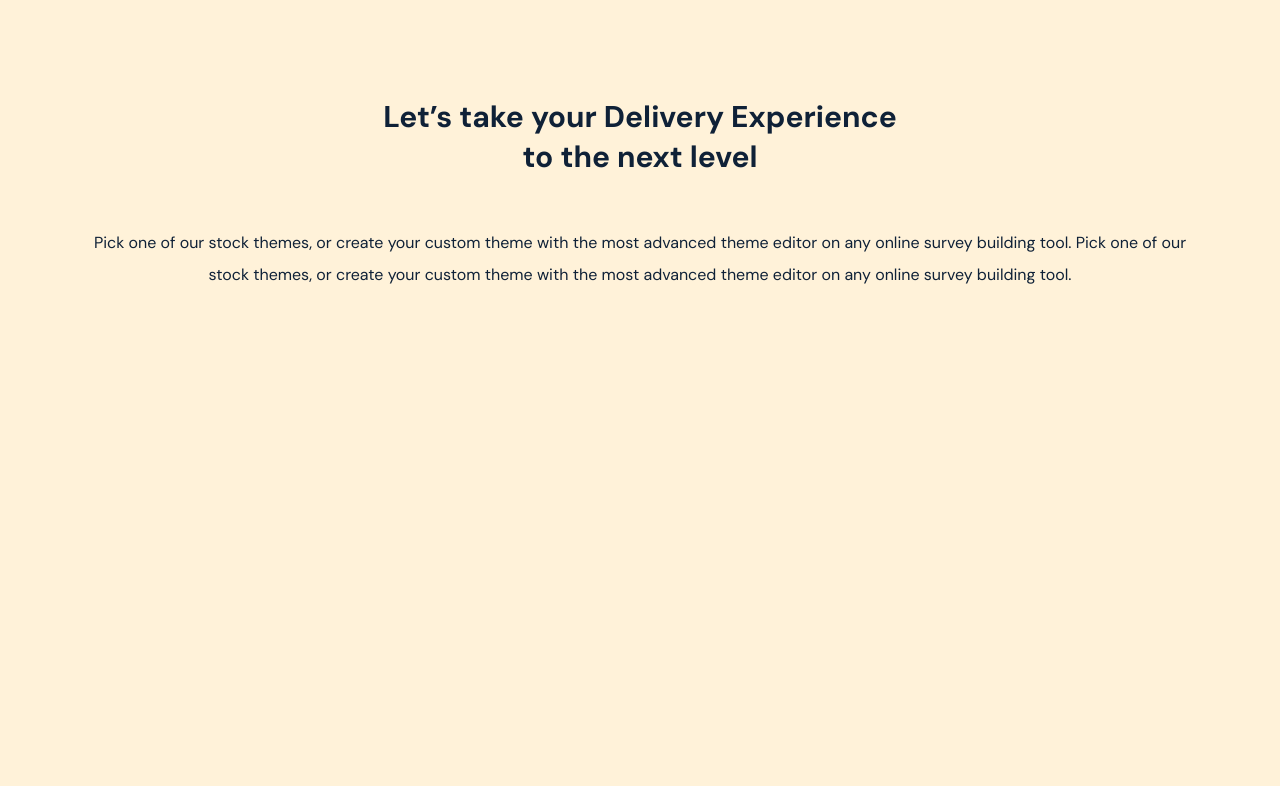
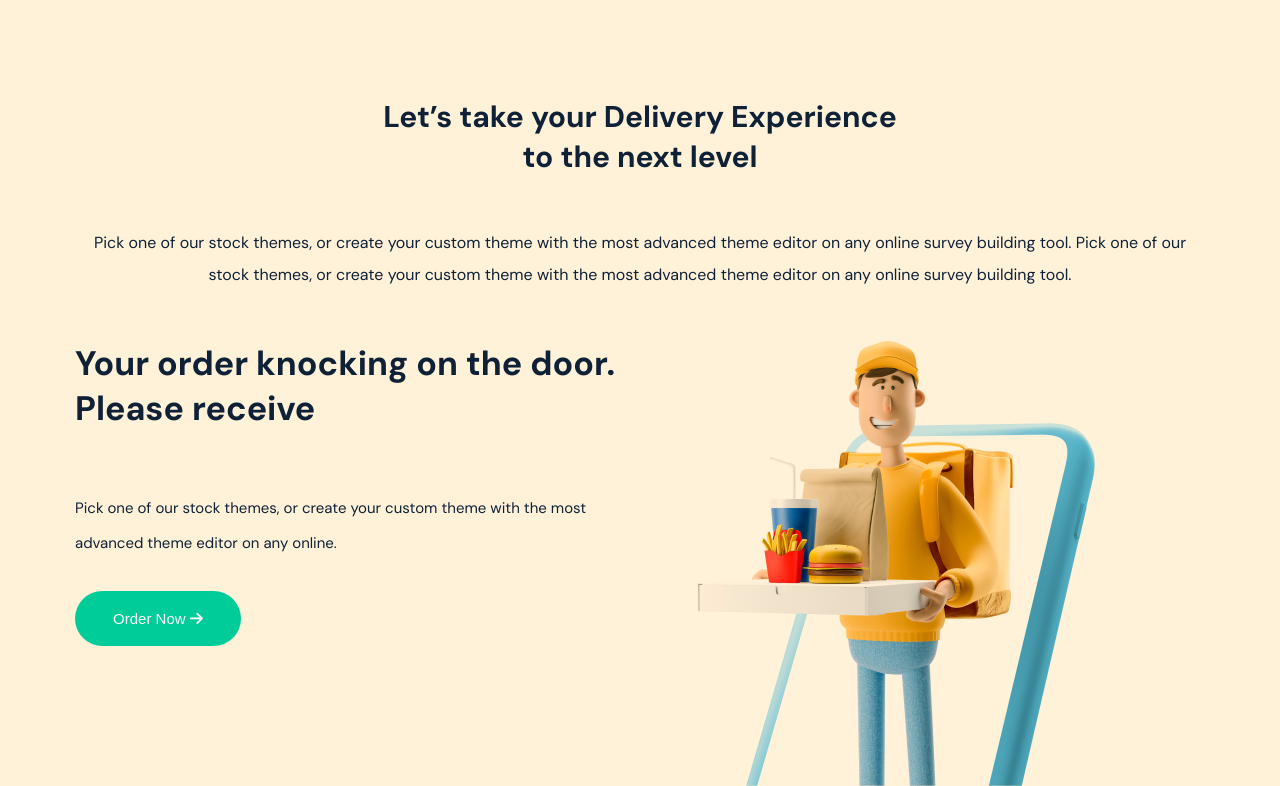
Before and after one commit to NayeemKhanJim/Food-Delivery-Website, a plain HTML site: page index.html in a window 1280 px wide. Shown: the part 5465-6251 px from the top of the page. Before the commit the page ends 5756 px from the top, so only its background shows below. Drawn offline with nearby package versions, Linux system fonts and the light colour scheme.

Commit message:
order section is completed

```diff
--- /dev/null
+++ b/css/order.css
@@ -0,0 +1,40 @@
+.order {
+    display: grid;
+    grid-template-columns: 1fr 1fr;
+    gap: 20px;
+}
+
+.order-title {
+    font-size: 34px;
+    line-height: 45px;
+    font-weight: 700;
+    color: #0F2137;
+    margin-bottom: 60px;
+}
+
+.order-subtitle {
+    font-size: 15px;
+    font-weight: 400;
+    line-height: 35px;
+    color: #0F2137;
+    margin-bottom: 30px;
+}
+
+.order-now {
+    font-size: 15px;
+    width: 166px;
+    height: 55px;
+    background-color: #00CC99;
+    color: #FFFFFF;
+    border: none;
+    cursor: pointer;
+    border-radius: 50px;
+}
+
+.order-now:active {
+    transform: scale(.99);
+}
+
+.order-image {
+    mix-blend-mode: multiply;
+}
--- a/index.html
+++ b/index.html
@@ -17,6 +17,7 @@
     <link rel="stylesheet" href="css/testimonial.css">
     <link rel="stylesheet" href="css/download.css">
     <link rel="stylesheet" href="css/gallery.css">
+    <link rel="stylesheet" href="css/order.css">
 </head>
 <body>
     <div class="container">
@@ -371,6 +372,20 @@
             <h2 class="gallery-title">Let’s take your Delivery Experience <br> to the next level</h2>
             <p class="gallery-subtitle">Pick one of our stock themes, or create your custom theme with the most advanced theme editor on any online survey building tool. Pick one of our stock themes, or create your custom theme with the most advanced theme editor on any online survey building tool.</p>
            </section>
+             <!-- =====================================================================================
+	       ================================  MARKUP FOR ORDER/DELIVERY ======================================
+	       ======================================================================================= -->
+           <section class="order" id="order">
+            <div class="order-content">
+                <h2 class="order-title">Your order knocking on
+                    the door. Please receive</h2>
+                <p class="order-subtitle">Pick one of our stock themes, or create your custom theme with the most advanced theme editor on any online.</p>
+                <button class="order-now">Order Now
+                    <i class="fa-solid fa-arrow-right"></i>
+                </button>
+            </div>
+            <img src="img/orderHere.png" alt="Order" class="order-image">
+           </section>
     </div>
 </body>
 </html>
```
Also changed, not shown: img/orderHere.png (added).
